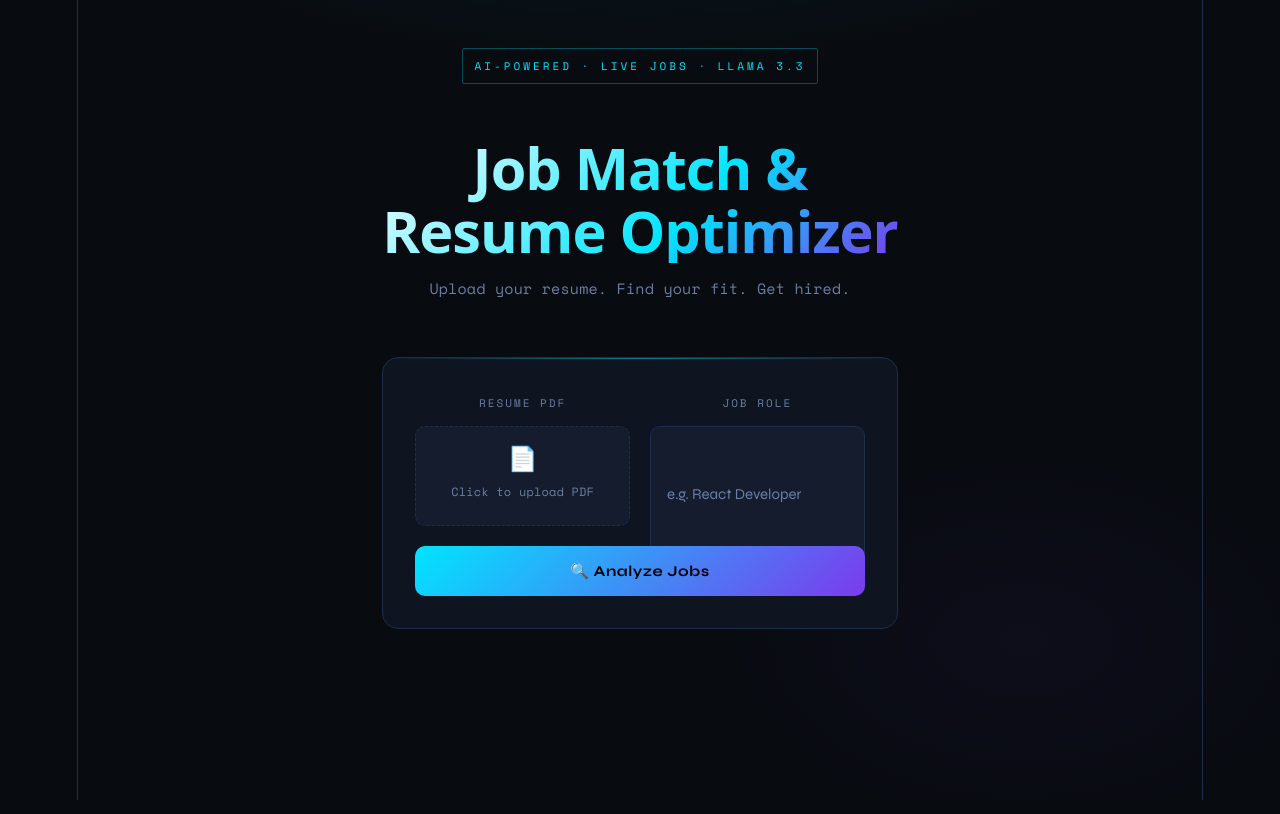
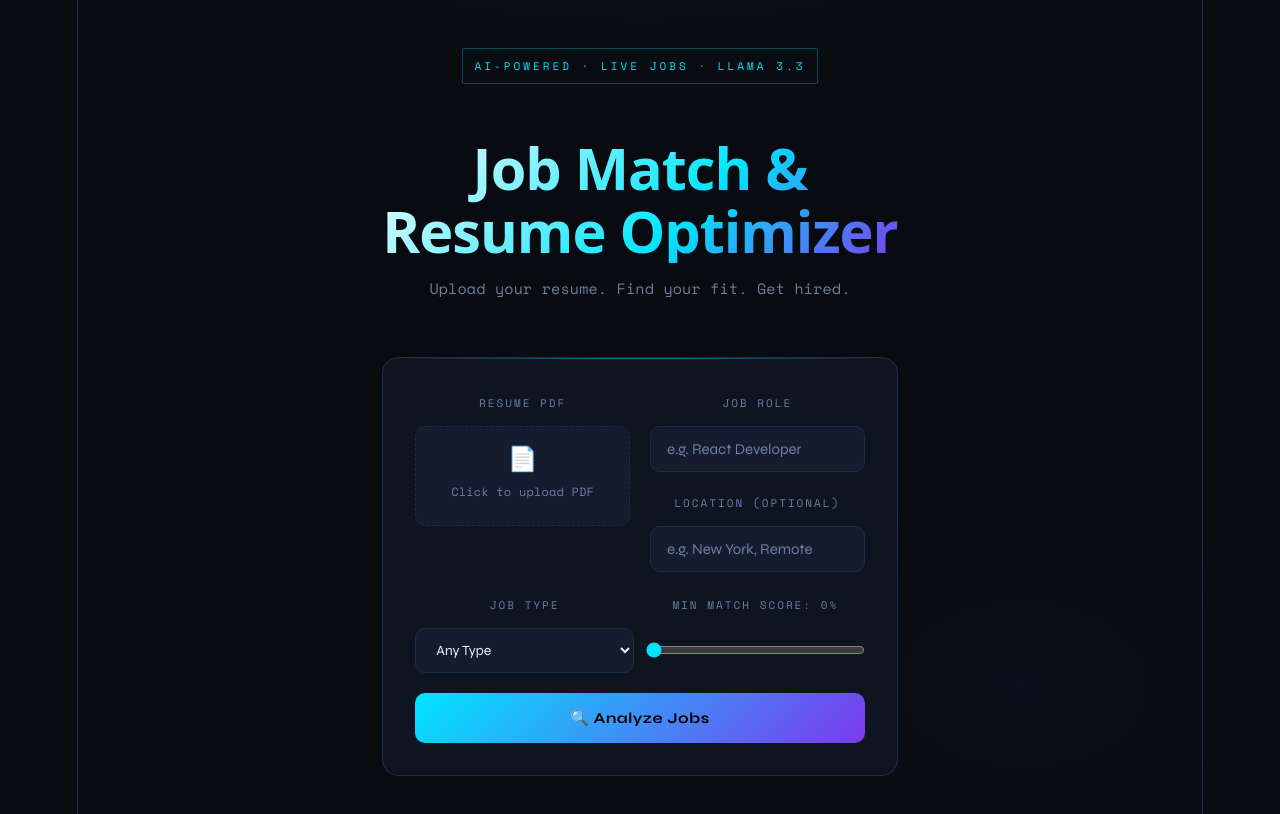
Before and after one commit to SubhadipMajee/ai-job-matcher-frontend, a React (Vite) app: page / in a window 1280 px wide. Shown: the top 814 px of the page. Built offline with nearby package versions, Linux system fonts and the light colour scheme.

Commit message:
add location, job type, score filter

```diff
--- a/src/App.jsx
+++ b/src/App.jsx
@@ -547,6 +547,9 @@ export default function App() {
   const [jobResults, setJobResults] = useState({});
   const [expanded, setExpanded] = useState({});
   const [actionLoading, setActionLoading] = useState({});
+  const [location, setLocation] = useState("");
+  const [jobType, setJobType] = useState("");
+  const [minScore, setMinScore] = useState(0);
 
   const setAL = (key, val) => setActionLoading(p => ({ ...p, [key]: val }));
 
@@ -564,6 +567,9 @@ export default function App() {
 
       const jobForm = new FormData();
       jobForm.append("job_role", jobRole);
+      jobForm.append("location", location);
+      jobForm.append("job_type", jobType);
+
       const jobRes = await axios.post(`${API}/fetch-jobs`, jobForm);
       setJobs(jobRes.data.jobs);
     } catch (e) {
@@ -636,7 +642,6 @@ export default function App() {
           <h1>Job Match &<br />Resume Optimizer</h1>
           <p>Upload your resume. Find your fit. Get hired.</p>
         </div>
-
         {/* INPUT */}
         <div className="input-section">
           <div className="input-grid">
@@ -657,10 +662,50 @@ export default function App() {
                 placeholder="e.g. React Developer"
                 value={jobRole}
                 onChange={e => setJobRole(e.target.value)}
-                onKeyDown={e => e.key === "Enter" && handleAnalyze()}
+                style={{ minHeight: "unset", height: 46, marginBottom: 10 }}
+              />
+              <label style={{ marginTop: 8 }}>Location (optional)</label>
+              <input
+                className="text-input"
+                type="text"
+                placeholder="e.g. New York, Remote"
+                value={location}
+                onChange={e => setLocation(e.target.value)}
+                style={{ minHeight: "unset", height: 46 }}
               />
             </div>
           </div>
+
+          <div style={{ display: "flex", gap: 12, marginBottom: 20 }}>
+            <div className="input-group" style={{ flex: 1 }}>
+              <label>Job Type</label>
+              <select
+                value={jobType}
+                onChange={e => setJobType(e.target.value)}
+                style={{
+                  width: "100%", padding: "12px 16px", background: "var(--surface2)",
+                  border: "1px solid var(--border)", borderRadius: 10, color: "var(--text)",
+                  fontFamily: "var(--font-head)", fontSize: 14, outline: "none"
+                }}
+              >
+                <option value="">Any Type</option>
+                <option value="FULLTIME">Full Time</option>
+                <option value="PARTTIME">Part Time</option>
+                <option value="INTERN">Internship</option>
+                <option value="CONTRACTOR">Contract</option>
+              </select>
+            </div>
+            <div className="input-group" style={{ flex: 1 }}>
+              <label>Min Match Score: {minScore}%</label>
+              <input
+                type="range" min="0" max="80" step="5"
+                value={minScore}
+                onChange={e => setMinScore(Number(e.target.value))}
+                style={{ width: "100%", marginTop: 14, accentColor: "var(--accent)" }}
+              />
+            </div>
+          </div>
+
           <button className="analyze-btn" onClick={handleAnalyze} disabled={loading}>
             {loading ? "⏳ Analyzing..." : "🔍 Analyze Jobs"}
           </button>
@@ -674,7 +719,11 @@ export default function App() {
               Found <span>{jobs.length}</span> jobs for "{jobRole}"
             </div>
 
-            {jobs.map((job, i) => {
+            {jobs.filter((_, i) => {
+              const score = jobResults[i]?.score;
+              if (score === undefined) return true;
+              return score >= minScore;
+            }).map((job, i) => {
               const result = jobResults[i];
               const isOpen = expanded[i];
               const score = result?.score;
@@ -685,6 +734,10 @@ export default function App() {
                     <div className="job-info">
                       <div className="job-title">{job.title}</div>
                       <div className="job-company">@ {job.company}</div>
+                      <div style={{ fontFamily: "var(--font-mono)", fontSize: 11, color: "var(--muted)", marginTop: 4, display: "flex", gap: 12 }}>
+                        {job.location && <span>📍 {job.location}</span>}
+                        {job.job_type && <span>💼 {job.job_type}</span>}
+                      </div>
                     </div>
                     <div className="job-score-badge">
                       {score !== undefined && (
```
